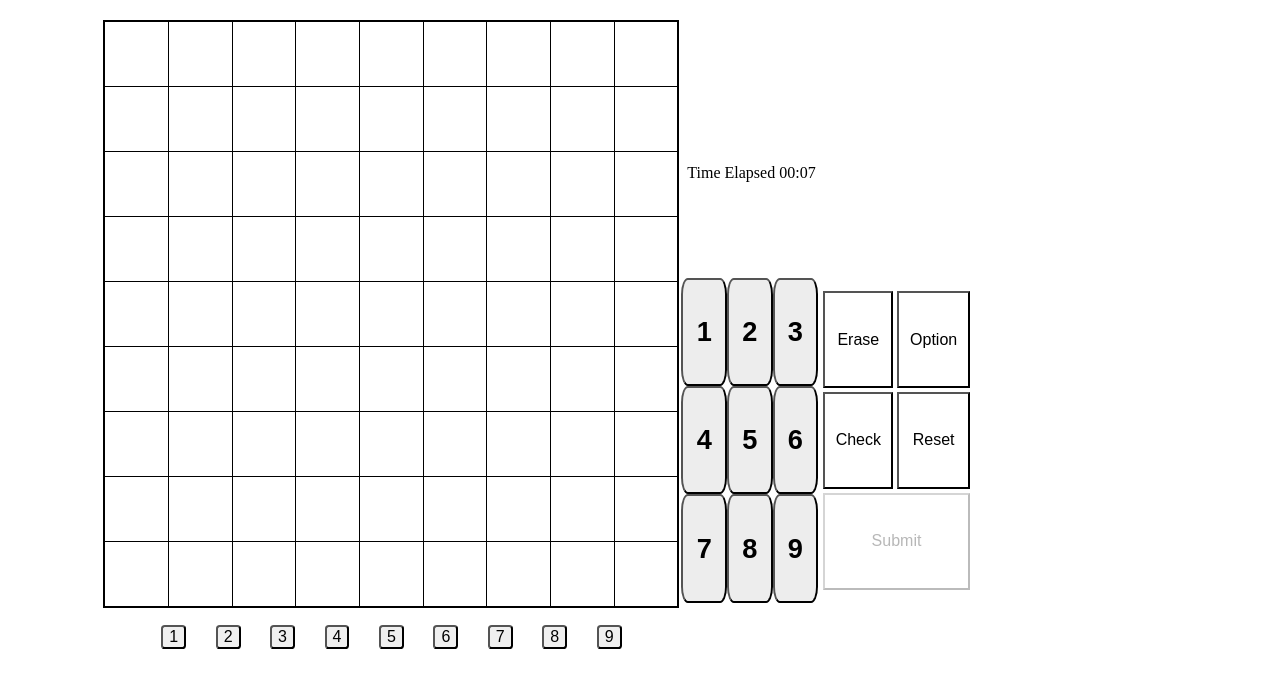
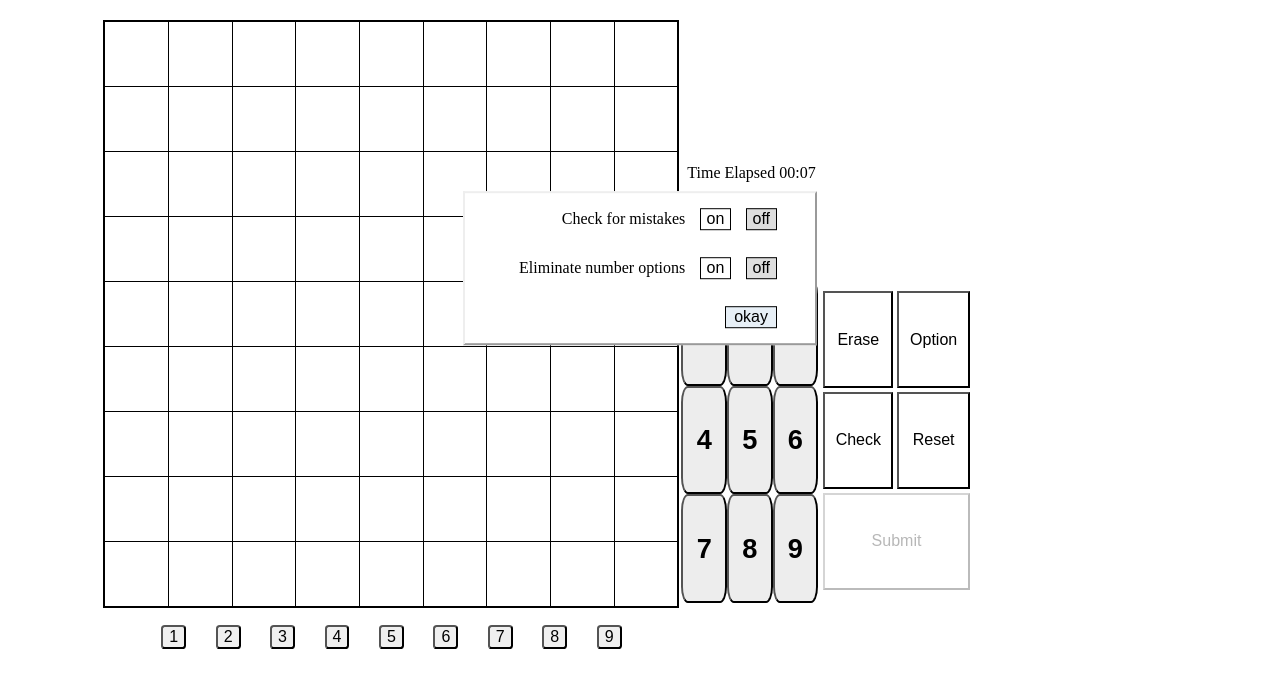
Before and after one commit to tommy2022/SudokuWebsite, a plain HTML site: page puzzle.html in a window 1280 px wide. Both pictures are taken after a click on the button "Option". Shown: the part 101-788 px from the top of the page. Drawn offline with Linux system fonts and the light colour scheme.

Commit message:
Add files via upload

```diff
--- a/css/PuzzleStyle.css
+++ b/css/PuzzleStyle.css
@@ -16,6 +16,52 @@ h1{
   font-size: 5vmin;
   display: inline-block;
   height: 2.5vmin;
+}
+
+.messageBox {
+	border-style: outset;
+	border-width: 2px;
+	z-index: 100;
+	position: fixed;
+	width: 350px;
+	height: 150px;
+    top: 50%;
+    left: 50%;
+    background-color: white;
+    transform: translate(-50%, -70%);
+    text-align: right;
+}
+
+.messageBox table {
+	width: 100%;
+	height: 100%;
+	padding-right: 35px;
+}
+
+.exit_message {
+	width: 20px;
+	height: 20px;
+	padding: 0;
+}
+
+.okay_button {
+	background-color: rgba(225, 236, 244, 0.8);
+	padding-right: 8px;
+	padding-left: 8px;
+	border-width: 1px;
+	border-style: groove;
+}
+
+.option_on {
+	background-color: rgba(0, 0, 0, 0.13);
+	border-width: 1px;
+	border-style: groove;
+}
+
+.option_off {
+	background-color: white;
+	border-width: 1px;
+	border-style: groove;
 }
 
 .page {
@@ -59,11 +105,8 @@ h1{
   height: 8vmin;
   padding: 0;
   margin: 0;
+  position: relative;
   border-style: solid;
-}
-
-.sudoku td {
-  position: relative;
 }
 .sudoku td:hover {
   background-color: rgba(0, 128, 255, 0.1);
@@ -138,7 +181,7 @@ h1{
 	background-color: rgba(0, 128, 255, 0.1);
 }
 
-.helpButton:active, .inputButton:active {
+.helpButton:active, .inputButton:active{
   background-color: rgba(0, 128, 255, 0.1);
   box-shadow: 0 2px #666;
   transform: translateY(2px);
@@ -171,13 +214,17 @@ h1{
     background-color: transparent;
 }
 
-.nonfilled_inputBox, .filled_inputBox{
+.nonfilled_inputBox, .filled_inputBox, .wrong_inputBox{
 	outline: none;
     border: solid 0 #fff;
     text-align: center;
     margin: 0;
     width: 24pt;
     background-color: transparent;
+}
+
+.wrong_inputBox {
+	color: rgba(255, 0, 0, 1);
 }
 
 .result_correct{
--- a/javascript/input_number.js
+++ b/javascript/input_number.js
@@ -9,7 +9,7 @@ function isNumber(inputBox, evt) {
     evt = (evt) ? evt : window.event;
     var charCode = (evt.which) ? evt.which : evt.keyCode;
     if (charCode == 8 || charCode == 46) {
-    	if (inputBox.getAttribute("class") == "filled_inputBox") {
+    	if (inputBox.getAttribute("class") != "nonfilled_inputBox") {
     		increment_filled_count(-1);
     		inputBox.setAttribute("class", "nonfilled_inputBox");
     		inputBox.value = "";
@@ -23,7 +23,7 @@ function isNumber(inputBox, evt) {
     if (charCode < 49 || charCode > 57) {
         return false;
     }
-    if (inputBox.getAttribute("class") == "nonfilled_inputBox") {
+    if (inputBox.getAttribute("class") != "filled_inputBox") {
     	increment_filled_count(1);
 	    inputBox.setAttribute("class", "filled_inputBox");
 	    checkSubmit();
--- a/javascript/utilityButtons.js
+++ b/javascript/utilityButtons.js
@@ -39,12 +39,17 @@ function erase() {
 }
 
 function check() {
+	var option = document.getElementById("option_check");
 	var counter = 0;
 	for (let i = 0; i < 81; i++) {
 		var id = i.toString();
-		num = document.getElementById("I" + id).value;
+		inputBox = document.getElementById("I" + id);
+		num = inputBox.value;
 		solution = document.getElementById("solution").value;
 		if(num != 0 && num != solution[i]) {
+			if (option.value == "true") {
+				inputBox.setAttribute("class", "wrong_inputBox");
+			}
 			counter++;
 		}
 	}
@@ -67,7 +72,34 @@ function check() {
 
 
 function option() {
-	alert();
+	document.getElementById("message").style.display = "";
+}
+
+function exit_box() {
+	document.getElementById("message").style.display = "none";
+}
+
+function changeOption(inputButton) {
+	if (inputButton.getAttribute("class") == "option_off"){
+		var splitted = inputButton.id.split("_");
+		if (splitted[1] == "on") {
+			var other = "_off";
+		}
+		if (splitted[1] == "off") {
+			var other = "_on";
+		}
+		inputButton.setAttribute("class", "option_on");
+		otherButton = document.getElementById(splitted[0] + other);
+		otherButton.setAttribute("class", "option_off");
+		option = document.getElementById("option_" + splitted[0]);
+		if (splitted[1] == "on") {
+			option.value = "true";
+		}
+		else if (splitted[1] == "off") {
+			option.value = "false";
+		}
+	}
+
 }
 
 function submit() {
--- a/puzzle.html
+++ b/puzzle.html
@@ -10,9 +10,30 @@
 <body>
   <input type="hidden" id="problem" value="">
   <input type="hidden" id="solution" value="">
+  <input type="hidden" id="option_check" value=false>
+  <input type="hidden" id="option_eliminate" value=false>
   <input type="hidden" id="selected" value="T0">
   <input type="hidden" id="blue" value="">
   <input type="hidden" id="num_filled" value="0">
+  <div class="messageBox" id="message" style="display: none;">
+  	<table>
+  		<tr>
+  		  <td>Check for mistakes</td>
+  		  <td><input id="check_on" type="button" value="on" class="option_off" onclick="changeOption(this)"></td>
+  		  <td><input id="check_off" type="button" value="off" class="option_on" onclick="changeOption(this)"></td>
+  		 </tr>
+  		<tr>
+  		  <td>Eliminate number options</td>
+  		  <td><input id="eliminate_on" type="button" value="on" class="option_off" onclick="changeOption(this)"></td>
+  		  <td><input id="eliminate_off" type="button" value="off" class="option_on" onclick="changeOption(this)"></td>
+  		</tr>
+  		<tr>
+  		  <td></td>
+  		  <td colspan="2">
+  		    <input type="button" value="okay" onclick="exit_box()" class="okay_button">
+  		  </td></tr>
+  	</table>
+	</div>
   <header>
     <h1>Sudoku</h1>
     <a href = "./index.jsp" aria-label = "Home" class='home'><i class="fas fa-home" ></i> </a>
```
